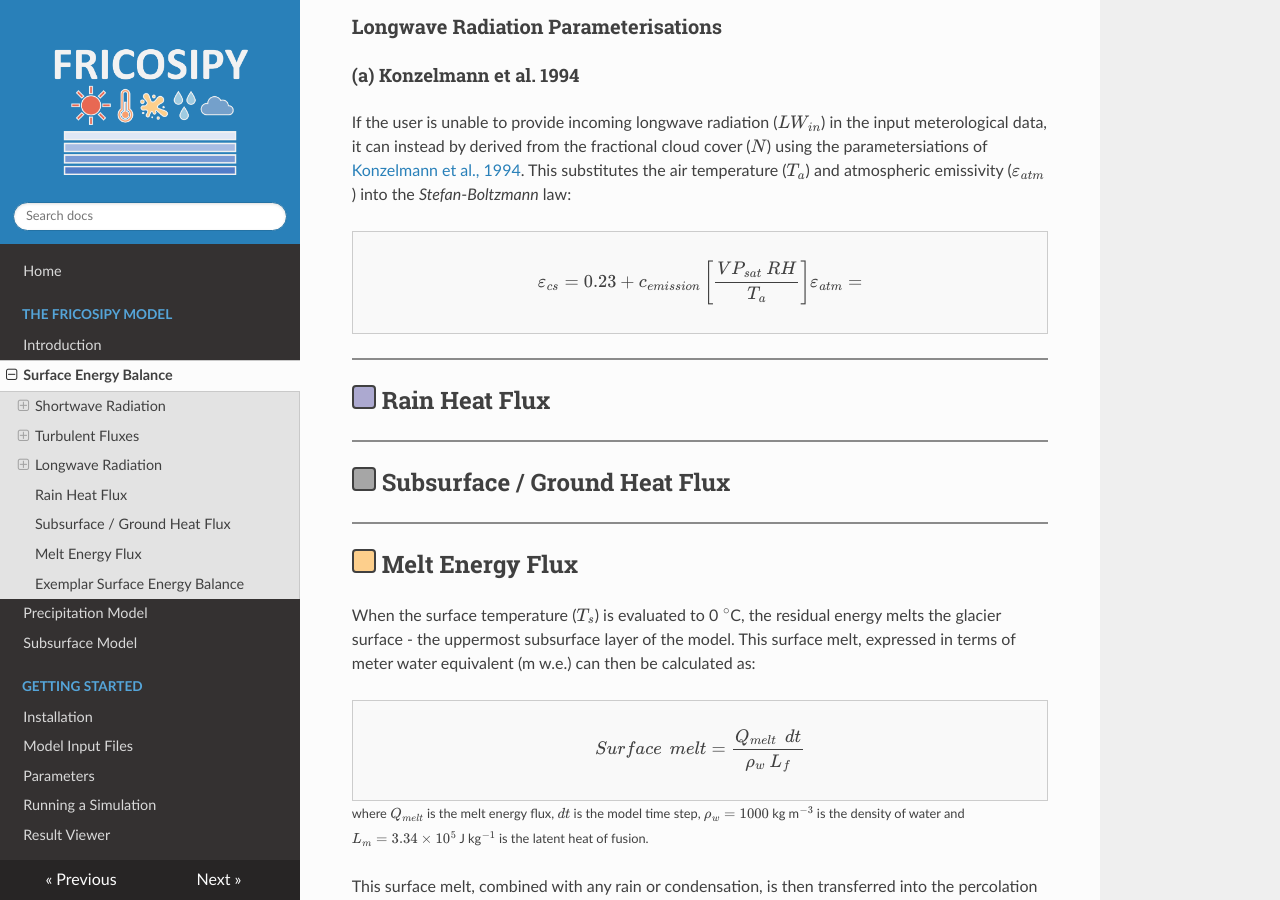
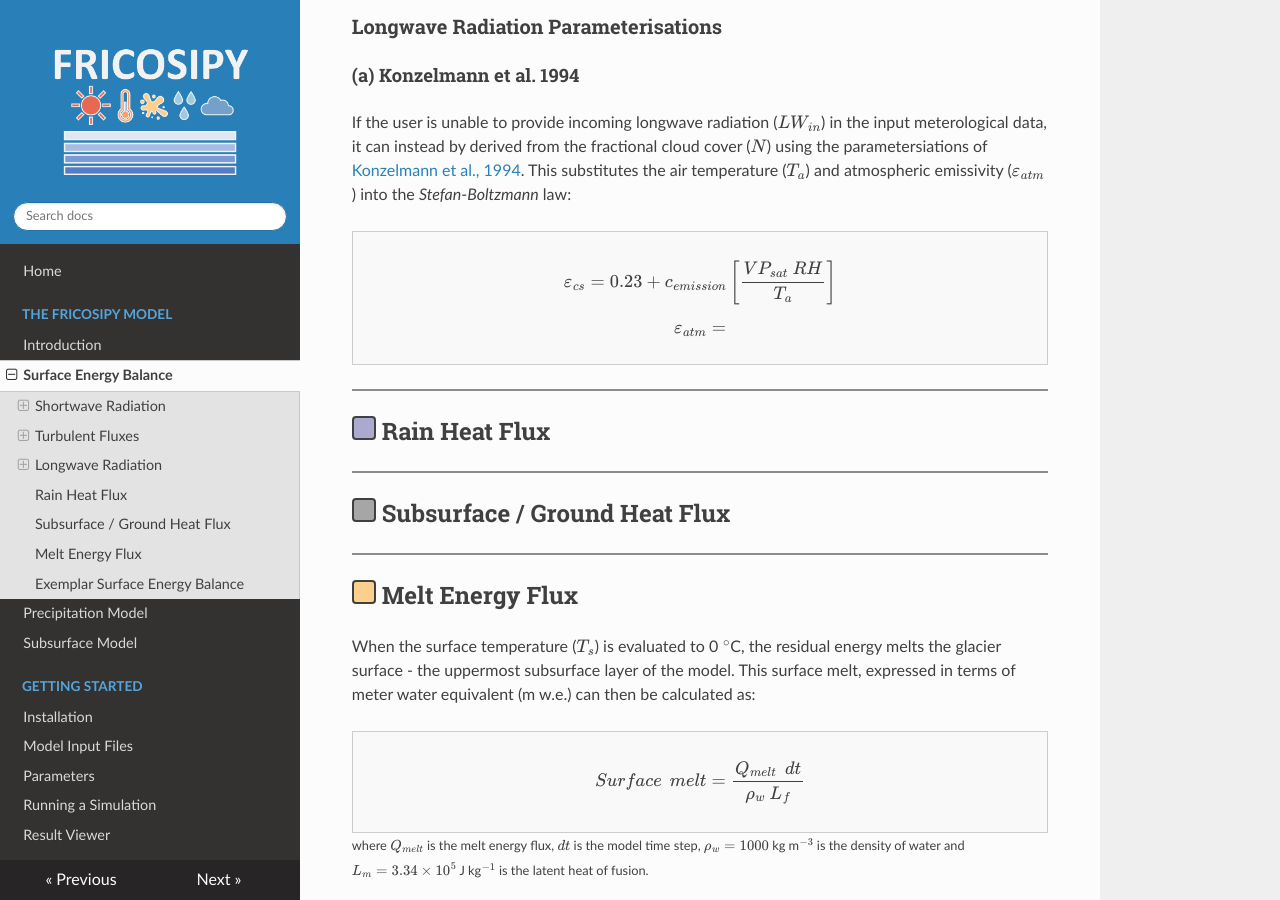
Before and after one commit to MarcusGastaldello/FRICOSIPY, an MkDocs documentation site: the page built from docs/surface_energy_balance.md, in a window 1280 px wide and 900 px high, scrolled down 2321 px. Built offline with MkDocs 1.6.1, drawn with Linux system fonts in a browser that asks for light colours; nearby versions of some CDN libraries.

```diff
--- a/docs/surface_energy_balance.md
+++ b/docs/surface_energy_balance.md
@@ -82,7 +82,9 @@ If the user is unable to provide incoming longwave radiation ($LW_{in}$) in the
 <div style="border:1px solid #ccc; padding:10px; background:#f9f9f9;">
 $$
 \varepsilon_{cs} = 0.23 + c_{emission} \left[ \frac{VP_{sat} \: RH}{T_a} \right]
-\varepsilon_{atm} =
+$$
+$$
+    \varepsilon_{atm} =
 $$
 </div>
 
```
